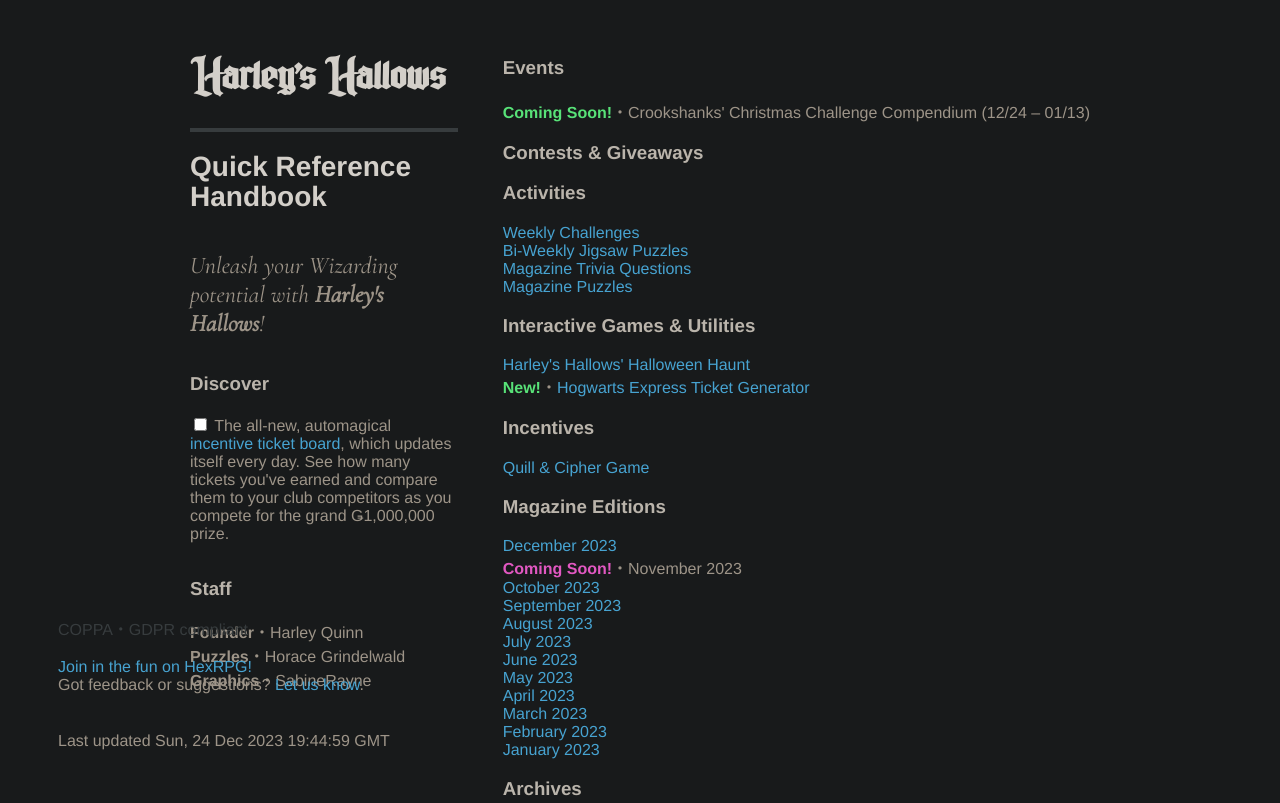
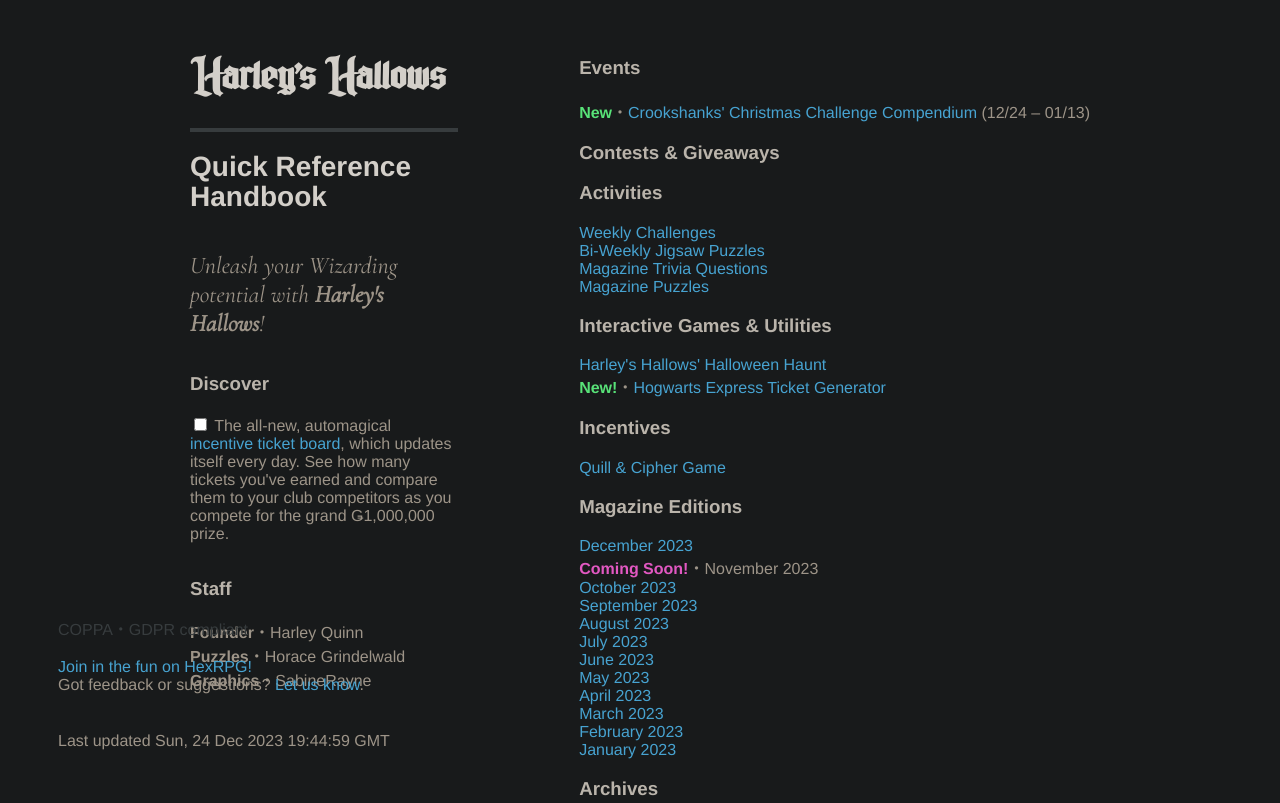
Before and after one commit to harleyshallows/harleyshallows.github.io, a plain HTML site: page index.html in a window 1280 px wide. Shown: the top 803 px of the page. Drawn offline with nearby package versions, Linux system fonts and the light colour scheme; files whose address does not match are found by name.

Commit message:
Update index.html

```diff
--- a/index.html
+++ b/index.html
@@ -31,7 +31,7 @@
 			<section>
 				<h3>Events</h3>
 				<p>
-					<span class=new>Coming Soon!</span>・Crookshanks' Christmas Challenge Compendium (12/24 – 01/13)
+					<span class=new>New</span>・<a href="https://www.hexrpg.com/f/316505/251225">Crookshanks' Christmas Challenge Compendium</a> (12/24 – 01/13)
 				</p>
 				<h3>Contests & Giveaways</h3>
 				<p>
```
